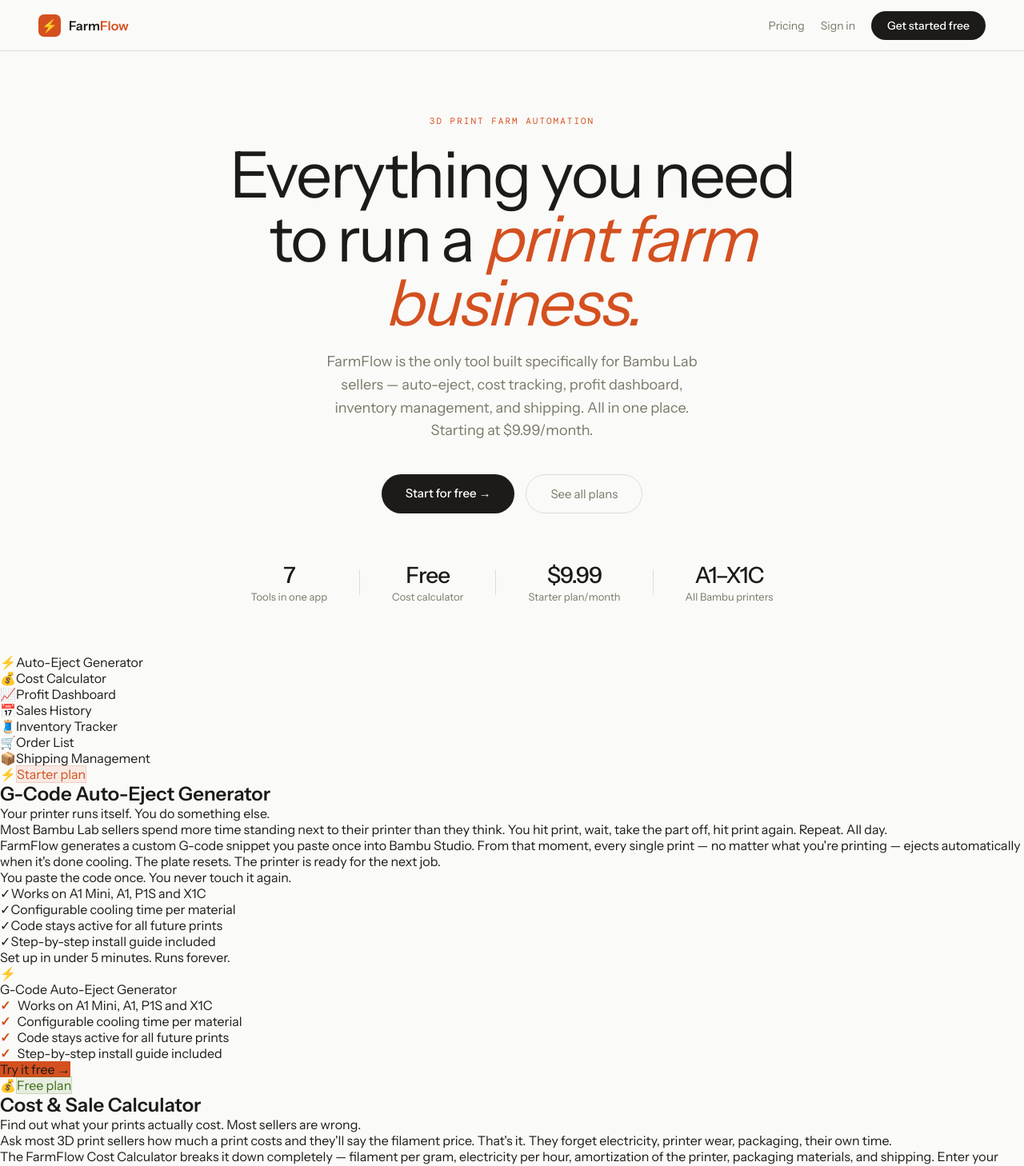
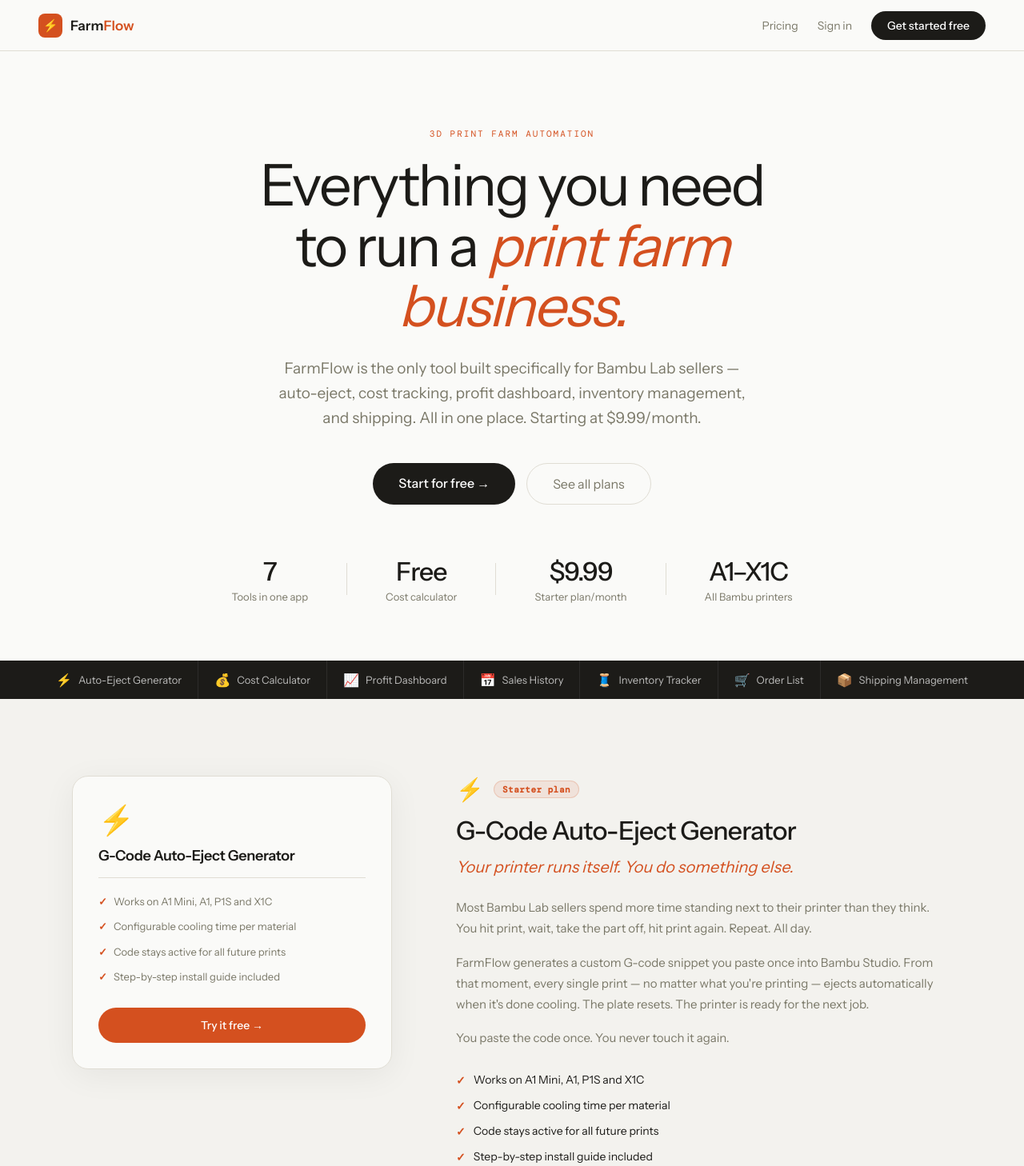
Before and after one commit to Zeljko012/farmflow, a React (Vite) app: page / in a window 1280 px wide. Shown: the top 1458 px of the page at 80% size. Built offline with nearby package versions, Linux system fonts and the light colour scheme; no server answers.

Commit message:
Update Landing.module.css

```diff
--- a/src/pages/Landing.module.css
+++ b/src/pages/Landing.module.css
@@ -1,60 +1,136 @@
+/* ===== BASE ===== */
 .page { min-height: 100vh; background: var(--white); }
 
-.nav { display: flex; align-items: center; justify-content: space-between; padding: 0 48px; height: 64px; background: rgba(250,250,248,0.9); backdrop-filter: blur(20px); border-bottom: 1px solid var(--border); position: sticky; top: 0; z-index: 10; }
-.logo { display: flex; align-items: center; gap: 10px; font-size: 16px; font-weight: 600; color: var(--text); }
+/* ===== NAV ===== */
+.nav { display: flex; align-items: center; justify-content: space-between; padding: 0 48px; height: 64px; background: rgba(250,250,248,0.95); backdrop-filter: blur(20px); border-bottom: 1px solid var(--border); position: sticky; top: 0; z-index: 50; }
+.logo { display: flex; align-items: center; gap: 10px; font-size: 17px; font-weight: 600; color: var(--text); text-decoration: none; }
 .logo em { font-style: normal; color: var(--accent); }
-.logoMark { width: 28px; height: 28px; background: var(--accent); border-radius: 7px; display: flex; align-items: center; justify-content: center; }
-.navLinks { display: flex; align-items: center; gap: 20px; font-size: 14px; color: var(--muted); }
-.navPricing { color: var(--muted); }
-.navSignIn { color: var(--muted); }
-.navCta { background: var(--text); color: white !important; padding: 9px 20px; border-radius: 100px; font-weight: 500; }
+.logoMark { width: 30px; height: 30px; background: var(--accent); border-radius: 8px; display: flex; align-items: center; justify-content: center; font-size: 15px; }
+.navLinks { display: flex; align-items: center; gap: 24px; font-size: 14px; }
+.navPricing { color: var(--muted); text-decoration: none; }
+.navSignIn { color: var(--muted); text-decoration: none; }
+.navCta { background: var(--text); color: white !important; padding: 9px 20px; border-radius: 100px; font-weight: 500; text-decoration: none; }
 
-/* Mobile nav — all links visible but compact */
 @media (max-width: 600px) {
-  .nav { padding: 0 16px; height: 56px; }
+  .nav { padding: 0 16px; }
   .navPricing { display: none; }
   .navSignIn { font-size: 13px; }
   .navCta { padding: 8px 14px; font-size: 13px; }
 }
 
-.hero { text-align: center; padding: 80px 24px 64px; max-width: 800px; margin: 0 auto; }
+/* ===== HERO ===== */
+.hero { text-align: center; padding: 96px 24px 72px; max-width: 860px; margin: 0 auto; }
 .heroEye { font-family: var(--mono); font-size: 11px; letter-spacing: 2px; text-transform: uppercase; color: var(--accent); margin-bottom: 20px; }
-.heroTitle { font-size: clamp(36px, 7vw, 80px); font-weight: 300; letter-spacing: -2.5px; line-height: 1.0; margin-bottom: 20px; color: var(--text); }
+.heroTitle { font-size: clamp(36px, 6vw, 72px); font-weight: 300; letter-spacing: -2.5px; line-height: 1.05; margin-bottom: 24px; color: var(--text); }
 .heroTitle em { font-style: italic; color: var(--accent); }
-.heroSub { font-size: clamp(16px, 2vw, 18px); color: var(--muted); max-width: 500px; margin: 0 auto 40px; line-height: 1.6; font-weight: 300; }
+.heroSub { font-size: clamp(16px, 2vw, 19px); color: var(--muted); max-width: 600px; margin: 0 auto 40px; line-height: 1.65; font-weight: 300; }
+.heroActions { display: flex; gap: 14px; justify-content: center; margin-bottom: 64px; flex-wrap: wrap; }
+.btnPrimary { background: var(--text); color: white !important; padding: 15px 32px; border-radius: 100px; font-size: 16px; font-weight: 500; text-decoration: none; transition: all 0.2s; }
+.btnPrimary:hover { background: var(--accent); }
+.btnSecondary { background: transparent; color: var(--muted) !important; border: 1px solid var(--border); padding: 15px 32px; border-radius: 100px; font-size: 16px; text-decoration: none; transition: all 0.2s; }
+.btnSecondary:hover { border-color: var(--text); color: var(--text) !important; }
+.heroStats { display: flex; align-items: center; justify-content: center; gap: 48px; flex-wrap: wrap; }
+.stat { text-align: center; }
+.statNum { font-size: 32px; font-weight: 500; letter-spacing: -1px; color: var(--text); }
+.statLabel { font-size: 13px; color: var(--muted); margin-top: 4px; }
+.statDivider { width: 1px; height: 40px; background: var(--border); }
+@media (max-width: 500px) { .statDivider { display: none; } .heroStats { gap: 28px; } }
 
-.heroActions { display: flex; gap: 14px; justify-content: center; margin-bottom: 60px; flex-wrap: wrap; }
-.btnPrimary { background: var(--text); color: white; padding: 14px 30px; border-radius: 100px; font-size: 15px; font-weight: 500; transition: all 0.2s; }
-.btnPrimary:hover { background: var(--accent); }
-.btnSecondary { background: transparent; color: var(--muted); border: 1px solid var(--border); padding: 14px 30px; border-radius: 100px; font-size: 15px; transition: all 0.2s; }
-.btnSecondary:hover { border-color: var(--text); color: var(--text); }
+/* ===== STRIP ===== */
+.strip { display: flex; align-items: center; justify-content: center; gap: 0; padding: 0; background: var(--text); overflow-x: auto; flex-wrap: wrap; }
+.stripItem { display: flex; align-items: center; gap: 8px; padding: 14px 20px; border-right: 1px solid rgba(255,255,255,0.08); white-space: nowrap; }
+.stripItem:last-child { border-right: none; }
+.stripEmoji { font-size: 16px; }
+.stripLabel { font-size: 13px; color: rgba(255,255,255,0.7); font-weight: 400; }
 
-.heroStats { display: flex; align-items: center; justify-content: center; gap: 40px; flex-wrap: wrap; }
-.stat { text-align: center; }
-.statNum { font-size: 28px; font-weight: 500; letter-spacing: -1px; }
-.statLabel { font-size: 13px; color: var(--muted); margin-top: 2px; }
-.statDivider { width: 1px; height: 32px; background: var(--border); }
+/* ===== FEATURE SECTIONS ===== */
+.featureSection { padding: 96px 48px; border-bottom: 1px solid var(--border); }
+.featureSectionAlt { background: var(--bg); }
+.featureSectionInner { max-width: 1100px; margin: 0 auto; display: grid; grid-template-columns: 1fr 400px; gap: 80px; align-items: start; }
+.featureSectionAlt .featureSectionInner { direction: rtl; }
+.featureSectionAlt .featureSectionContent { direction: ltr; }
+.featureSectionAlt .featureSectionVisual { direction: ltr; }
 
-@media (max-width: 480px) { .statDivider { display: none; } .heroStats { gap: 24px; } }
+.featureMeta { display: flex; align-items: center; gap: 12px; margin-bottom: 16px; }
+.featureEmoji { font-size: 28px; }
+.featurePlanBadge { font-size: 11px; font-family: var(--mono); font-weight: 600; padding: 3px 10px; border-radius: 100px; letter-spacing: 0.5px; }
 
-.features { display: grid; grid-template-columns: repeat(auto-fit, minmax(240px, 1fr)); gap: 20px; max-width: 1000px; margin: 0 auto; padding: 0 24px 80px; }
-.featureCard { background: var(--bg); border: 1px solid var(--border); border-radius: 16px; padding: 28px; }
-.featureIcon { font-size: 28px; margin-bottom: 14px; }
-.featureCard h3 { font-size: 17px; font-weight: 600; margin-bottom: 8px; letter-spacing: -0.3px; }
-.featureCard p { font-size: 14px; color: var(--muted); line-height: 1.6; }
+.featureSectionTitle { font-size: clamp(22px, 3vw, 32px); font-weight: 500; letter-spacing: -0.8px; margin-bottom: 12px; color: var(--text); line-height: 1.2; }
+.featureSectionHeadline { font-size: clamp(16px, 2vw, 20px); font-weight: 400; color: var(--accent); margin-bottom: 24px; line-height: 1.4; font-style: italic; }
+.featureSectionDesc { margin-bottom: 28px; }
+.featureSectionDesc p { font-size: 15px; color: var(--muted); line-height: 1.75; margin-bottom: 16px; font-weight: 300; }
+.featureSectionDesc p:last-child { margin-bottom: 0; }
 
-.cta { background: var(--dark); color: white; text-align: center; padding: 64px 24px; margin: 0 24px; border-radius: 24px; margin-bottom: 80px; }
-.cta h2 { font-size: clamp(24px, 4vw, 44px); font-weight: 300; letter-spacing: -1.5px; margin-bottom: 12px; }
-.cta h2 strong { font-weight: 500; }
-.cta p { color: rgba(255,255,255,0.5); font-size: 16px; margin-bottom: 32px; }
-.ctaBtn { display: inline-block; background: white; color: var(--dark); padding: 14px 32px; border-radius: 100px; font-size: 15px; font-weight: 500; transition: all 0.2s; }
-.ctaBtn:hover { background: var(--accent); color: white; }
+.featureBullets { list-style: none; padding: 0; margin: 0 0 24px; display: flex; flex-direction: column; gap: 10px; }
+.featureBullets li { display: flex; align-items: flex-start; gap: 10px; font-size: 14px; color: var(--text); line-height: 1.5; }
+.bulletCheck { color: var(--accent); font-weight: 700; flex-shrink: 0; margin-top: 1px; }
 
-.footer { display: flex; justify-content: space-between; align-items: center; padding: 24px 48px; border-top: 1px solid var(--border); font-size: 13px; color: var(--muted); }
-.footer a { color: var(--muted); }
+.featureHighlight { font-size: 14px; font-weight: 500; color: var(--text); background: var(--surface2); border-left: 3px solid var(--accent); padding: 12px 16px; border-radius: 0 8px 8px 0; }
 
-@media (max-width: 768px) {
-  .features { padding: 0 20px 60px; }
-  .cta { margin: 0 16px 60px; padding: 48px 24px; }
-  .footer { padding: 20px; }
+/* VISUAL CARD */
+.featureSectionVisual { position: sticky; top: 84px; }
+.visualCard { background: var(--white); border: 1px solid var(--border); border-radius: 20px; padding: 32px; box-shadow: 0 8px 40px rgba(0,0,0,0.06); }
+.visualEmoji { font-size: 36px; margin-bottom: 12px; }
+.visualTitle { font-size: 18px; font-weight: 600; color: var(--text); margin-bottom: 16px; letter-spacing: -0.3px; }
+.visualDivider { height: 1px; background: var(--border); margin-bottom: 20px; }
+.visualBullets { display: flex; flex-direction: column; gap: 12px; margin-bottom: 28px; }
+.visualBullet { display: flex; align-items: flex-start; font-size: 13px; color: var(--muted); line-height: 1.5; }
+.visualCta { display: block; text-align: center; padding: 13px; border-radius: 100px; color: white !important; font-size: 14px; font-weight: 500; text-decoration: none; transition: opacity 0.2s; }
+.visualCta:hover { opacity: 0.85; }
+
+@media (max-width: 860px) {
+  .featureSection { padding: 60px 24px; }
+  .featureSectionInner { grid-template-columns: 1fr; gap: 40px; }
+  .featureSectionAlt .featureSectionInner { direction: ltr; }
+  .featureSectionVisual { position: static; }
 }
+
+/* ===== SOCIAL PROOF ===== */
+.proofSection { padding: 96px 48px; background: var(--text); }
+.proofInner { max-width: 1100px; margin: 0 auto; }
+.proofEye { font-family: var(--mono); font-size: 11px; letter-spacing: 2px; text-transform: uppercase; color: rgba(255,255,255,0.4); margin-bottom: 12px; }
+.proofTitle { font-size: clamp(24px, 4vw, 40px); font-weight: 300; letter-spacing: -1px; color: white; margin-bottom: 48px; }
+.proofGrid { display: grid; grid-template-columns: repeat(3, 1fr); gap: 20px; }
+.proofCard { background: rgba(255,255,255,0.04); border: 1px solid rgba(255,255,255,0.08); border-radius: 16px; padding: 24px; }
+.proofProblem { font-size: 14px; color: rgba(255,255,255,0.5); line-height: 1.6; margin-bottom: 12px; font-style: italic; }
+.proofArrow { font-size: 18px; color: var(--accent); margin-bottom: 10px; }
+.proofSolution { font-size: 14px; color: white; font-weight: 500; line-height: 1.5; }
+@media (max-width: 860px) { .proofGrid { grid-template-columns: 1fr; } .proofSection { padding: 60px 24px; } }
+@media (min-width: 600px) and (max-width: 860px) { .proofGrid { grid-template-columns: 1fr 1fr; } }
+
+/* ===== PRICING STRIP ===== */
+.pricingStrip { padding: 72px 48px; border-bottom: 1px solid var(--border); background: var(--bg); }
+.pricingStripInner { max-width: 900px; margin: 0 auto; text-align: center; }
+.pricingStripTitle { font-size: 22px; font-weight: 500; letter-spacing: -0.5px; margin-bottom: 40px; color: var(--text); }
+.pricingStripPlans { display: grid; grid-template-columns: repeat(4, 1fr); gap: 20px; margin-bottom: 36px; }
+.pricingStripPlan { background: var(--white); border: 1px solid var(--border); border-radius: 14px; padding: 24px 16px; text-align: center; }
+.pricingStripName { font-size: 12px; font-family: var(--mono); font-weight: 600; letter-spacing: 1px; text-transform: uppercase; margin-bottom: 8px; }
+.pricingStripPrice { font-size: 22px; font-weight: 500; color: var(--text); margin-bottom: 8px; letter-spacing: -0.5px; }
+.pricingStripDesc { font-size: 12px; color: var(--muted); line-height: 1.5; }
+.pricingStripBtn { display: inline-block; padding: 13px 28px; background: var(--text); color: white !important; border-radius: 100px; font-size: 14px; font-weight: 500; text-decoration: none; transition: all 0.2s; }
+.pricingStripBtn:hover { background: var(--accent); }
+@media (max-width: 600px) { .pricingStripPlans { grid-template-columns: 1fr 1fr; } .pricingStrip { padding: 48px 24px; } }
+
+/* ===== FINAL CTA ===== */
+.cta { padding: 96px 24px; }
+.ctaInner { max-width: 680px; margin: 0 auto; text-align: center; }
+.ctaEye { font-family: var(--mono); font-size: 11px; letter-spacing: 2px; text-transform: uppercase; color: var(--accent); margin-bottom: 16px; }
+.ctaTitle { font-size: clamp(28px, 5vw, 52px); font-weight: 300; letter-spacing: -1.5px; margin-bottom: 16px; line-height: 1.1; color: var(--text); }
+.ctaTitle strong { font-weight: 500; }
+.ctaDesc { font-size: 16px; color: var(--muted); margin-bottom: 36px; line-height: 1.6; font-weight: 300; }
+.ctaActions { display: flex; gap: 14px; justify-content: center; flex-wrap: wrap; }
+.ctaBtn { background: var(--accent); color: white !important; padding: 15px 32px; border-radius: 100px; font-size: 16px; font-weight: 500; text-decoration: none; transition: opacity 0.2s; }
+.ctaBtn:hover { opacity: 0.85; }
+.ctaBtnSecondary { background: transparent; color: var(--muted) !important; border: 1px solid var(--border); padding: 15px 28px; border-radius: 100px; font-size: 15px; text-decoration: none; transition: all 0.2s; }
+.ctaBtnSecondary:hover { border-color: var(--text); color: var(--text) !important; }
+
+/* ===== FOOTER ===== */
+.footer { padding: 32px 48px; border-top: 1px solid var(--border); display: flex; align-items: center; justify-content: space-between; flex-wrap: wrap; gap: 16px; }
+.footerLogo { display: flex; align-items: center; gap: 8px; font-size: 15px; font-weight: 600; color: var(--text); }
+.footerLogo em { font-style: normal; color: var(--accent); }
+.footerLogoMark { width: 24px; height: 24px; background: var(--accent); border-radius: 6px; display: flex; align-items: center; justify-content: center; font-size: 12px; }
+.footerLinks { display: flex; gap: 24px; font-size: 14px; }
+.footerLinks a { color: var(--muted); text-decoration: none; }
+.footerLinks a:hover { color: var(--text); }
+.footerCopy { font-size: 13px; color: var(--muted2); }
+@media (max-width: 600px) { .footer { padding: 24px; flex-direction: column; text-align: center; } }
```
